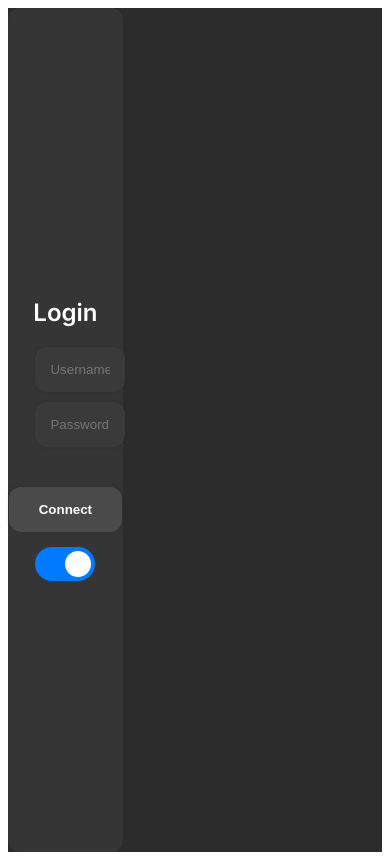
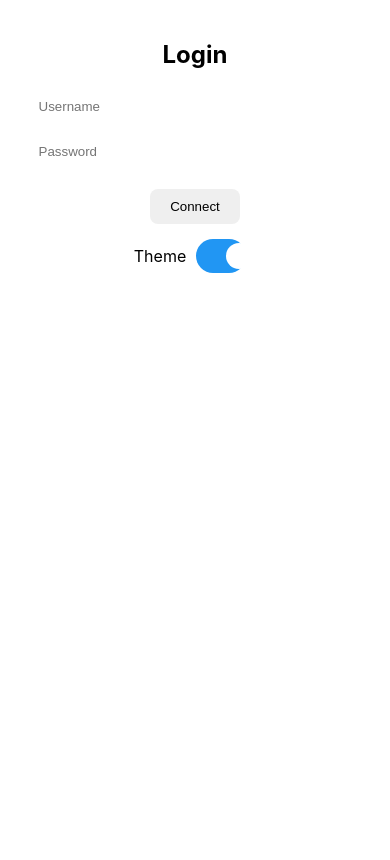
Before and after one commit to ewnix-chat/mango2, a Vue app: page / in a window 390 px wide. Built offline with nearby package versions, Linux system fonts and the light colour scheme.

Commit message:
Get rid of border by request and create mobile fluidity.

```diff
--- a/index.html
+++ b/index.html
@@ -3,7 +3,7 @@
 <head>
   <meta charset="UTF-8">
   <meta name="viewport" content="width=device-width, initial-scale=1.0">
-  <title>Vite App</title>
+  <title>Mango: The Ewnix Client</title>
 </head>
 <body>
   <div id="app"></div>
--- a/src/App.vue
+++ b/src/App.vue
@@ -7,10 +7,13 @@
         <input type="password" v-model="password" placeholder="Password" />
       </div>
       <button @click="connect">Connect</button>
-      <label class="switch">
-        <input type="checkbox" v-model="isDark" @change="toggleTheme" />
-        <span class="slider round"></span>
-      </label>
+      <div class="theme-switch">
+        <span>Theme</span>
+        <label class="switch">
+          <input type="checkbox" v-model="isDark" @change="toggleTheme" />
+          <span class="slider round"></span>
+        </label>
+      </div>
     </div>
     <div class="main"></div>
   </div>
@@ -18,28 +21,33 @@
 
 <script>
 export default {
-  name: 'App',
   data() {
     return {
       username: '',
       password: '',
-      theme: 'dark',
-      isDark: true
+      isDark: true,
+      theme: 'dark'
     };
   },
   methods: {
     connect() {
-      console.log('Connect button clicked.');
-      // TODO: Add connection logic
+      // Connection logic will go here
     },
     toggleTheme() {
+      this.isDark = !this.isDark;
       this.theme = this.isDark ? 'dark' : 'light';
     }
   }
-}
+};
 </script>
 
 <style>
+  body, html {
+    margin: 0;
+    padding: 0;
+    width: 100%;
+    height: 100%;
+  }
   @import url('https://fonts.googleapis.com/css2?family=Inter:wght@400;600&display=swap');
 
   body {
@@ -61,69 +69,34 @@ export default {
   .login-inputs {
     display: flex;
     flex-direction: column;
-    margin-bottom: 20px;
-    width: 80%;
-  }
-  h2 {
-    font-weight: 600;
-    margin-bottom: 20px;
+    gap: 10px;
   }
   input {
-    width: 100%;
-    padding: 15px;
-    margin-bottom: 10px;
+    padding: 10px;
+    border-radius: 8px;
     border: none;
-    border-radius: 12px;
-    box-shadow: 0px 0px 5px rgba(0, 0, 0, 0.1);
+    outline: none;
   }
   button {
-    padding: 15px 30px;
+    margin-top: 20px;
+    padding: 10px 20px;
     border: none;
-    border-radius: 12px;
-    color: #ffffff;
+    border-radius: 8px;
     cursor: pointer;
-    font-weight: 600;
-    box-shadow: 0px 0px 5px rgba(0, 0, 0, 0.1);
-    margin-top: 10px;
   }
-
-  /* Dark Theme */
-  .dark {
-    background-color: #2c2c2c;
-    color: #ffffff;
+  .theme-switch {
+    display: flex;
+    align-items: center;
+    margin-top: 15px;
   }
-  .dark .sidebar {
-    background-color: #353535;
+  .theme-switch span {
+    margin-right: 10px;
   }
-  .dark input {
-    background-color: #3a3a3a;
-  }
-  .dark button {
-    background-color: #4a4a4a;
-  }
-
-  /* Light Theme */
-  .light {
-    background-color: #f2f2f7;
-    color: #000000;
-  }
-  .light .sidebar {
-    background-color: #ffffff;
-  }
-  .light input {
-    background-color: #f2f2f7;
-  }
-  .light button {
-    background-color: #007aff;
-  }
-
-  /* Toggle Switch */
   .switch {
     position: relative;
     display: inline-block;
     width: 60px;
     height: 34px;
-    margin-top: 15px;
   }
   .switch input {
     display: none;
@@ -136,7 +109,7 @@ export default {
     right: 0;
     bottom: 0;
     background-color: #ccc;
-    transition: 0.4s;
+    transition: .4s;
   }
   .slider:before {
     position: absolute;
@@ -146,10 +119,10 @@ export default {
     left: 4px;
     bottom: 4px;
     background-color: white;
-    transition: 0.4s;
+    transition: .4s;
   }
   input:checked + .slider {
-    background-color: #007aff;
+    background-color: #2196F3;
   }
   input:checked + .slider:before {
     transform: translateX(26px);
@@ -160,4 +133,21 @@ export default {
   .slider.round:before {
     border-radius: 50%;
   }
+  @media (max-width: 768px) {
+    .container {
+      flex-direction: column;
+      align-items: center;
+    }
+    .sidebar {
+      width: 100%;
+      padding: 20px 10px;
+      box-sizing: border-box;
+    }
+    .login-inputs {
+      width: 90%;
+    }
+    .theme-switch {
+      justify-content: center;
+    }
+  }
 </style>
```
